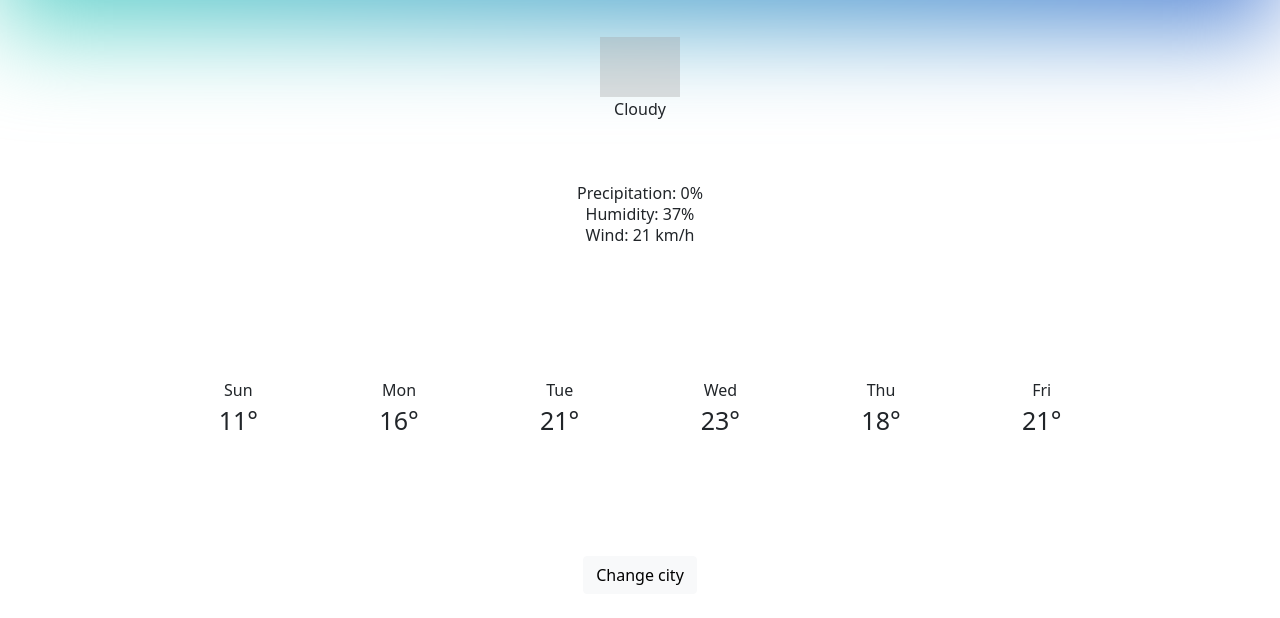
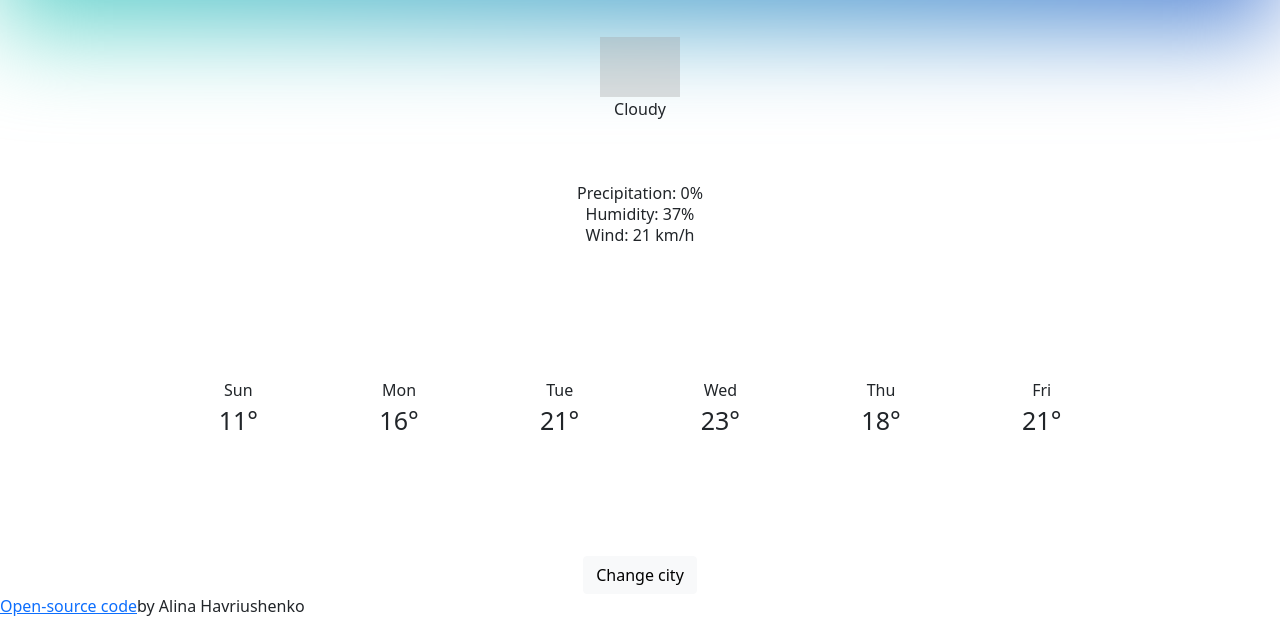
Before and after one commit to alinaharvi/final-project, a plain HTML site: page index.html in a window 1280 px wide. Shown: the part 394-1012 px from the top of the page. Before the commit the page ends 988 px from the top, so only its background shows below. Drawn offline with nearby package versions, Linux system fonts and the light colour scheme; grey boxes are pictures that could not be loaded; some icons are missing.

Commit message:
added code information

```diff
--- a/index.html
+++ b/index.html
@@ -86,6 +86,10 @@
     <div class="center">
       <button type="button" class="btn btn-light">Change city</button>
     </div>
+    <div class="code">
+      <a href="https://github.com/alinaharvi/final-project">Open-source code</a
+      >by Alina Havriushenko
+    </div>
   </body>
   <script src="weather.js"></script>
 </html>
```
